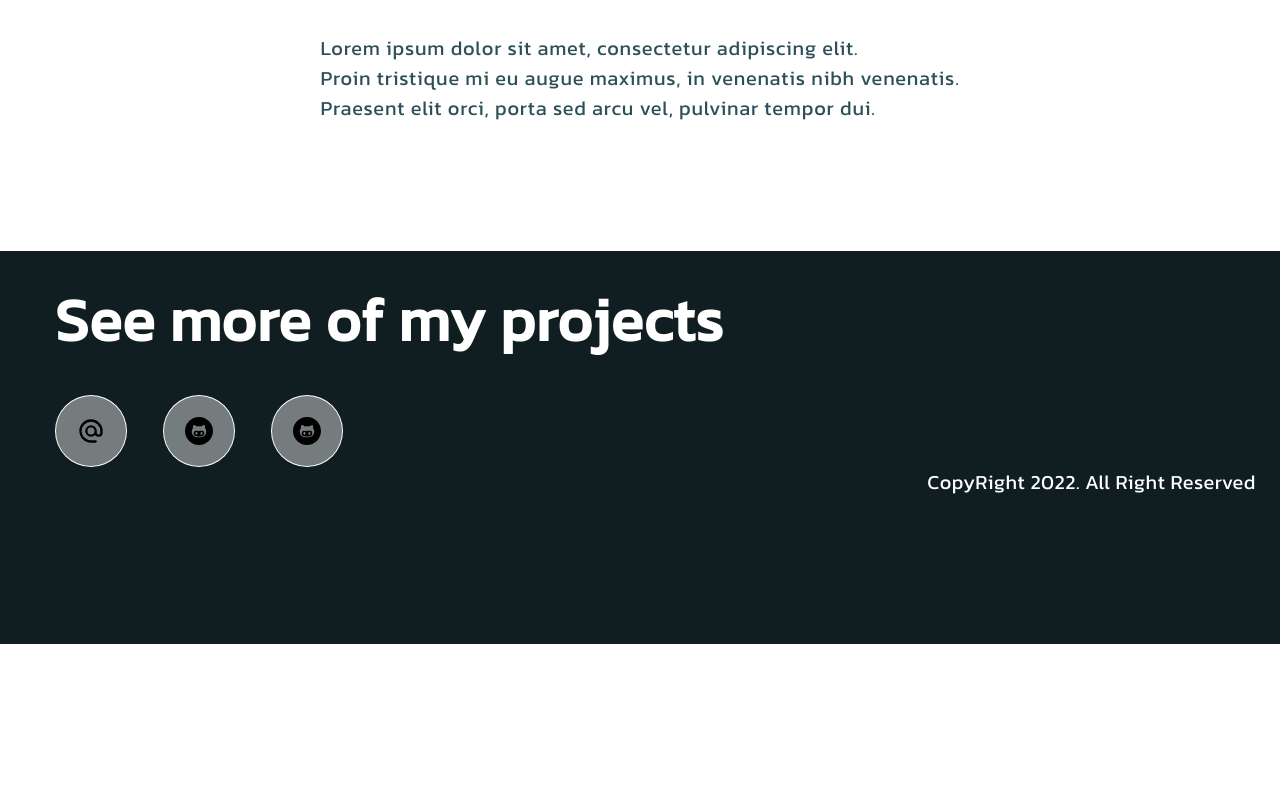
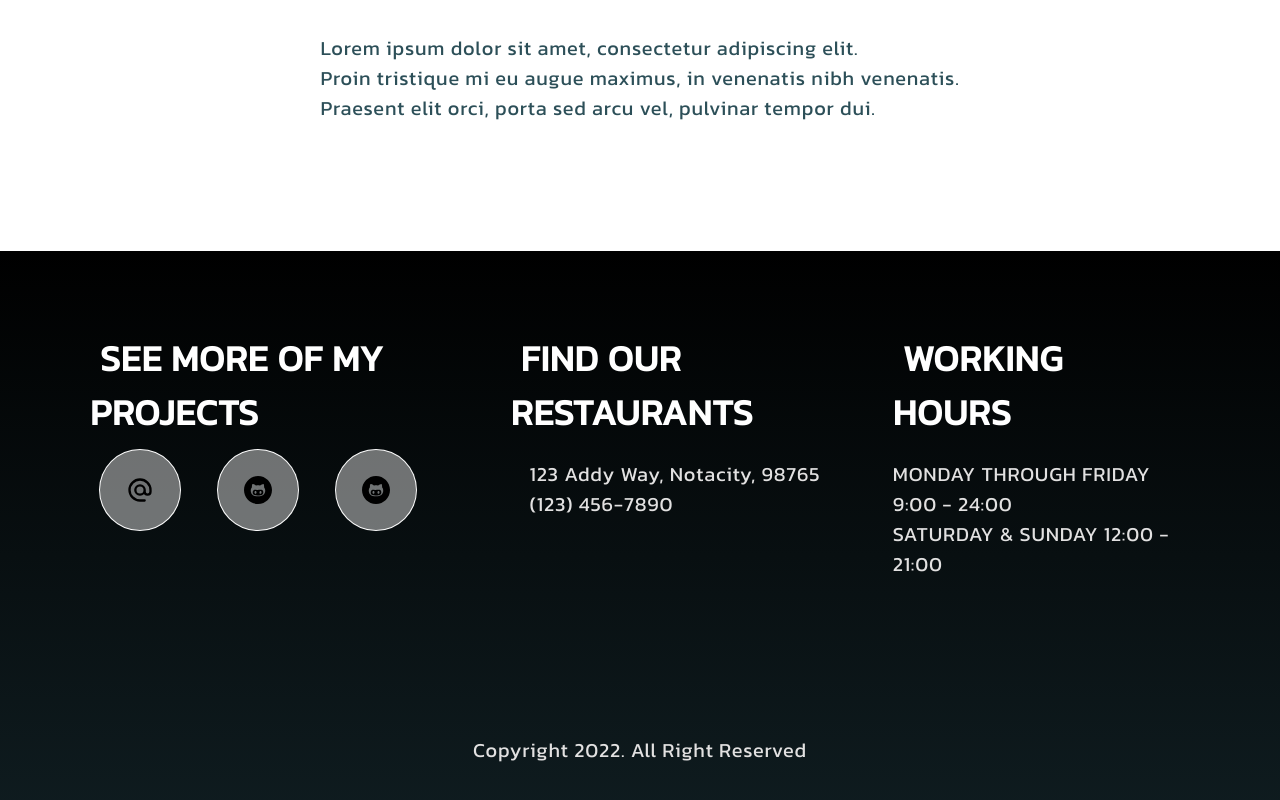
Before and after one commit to bennguyenn24/Steakhouse-Society, a React (Vite) app: page / in a window 1280 px wide. Shown: the part 930-1730 px from the top of the page. Before the commit the page ends 1574 px from the top, so only its background shows below. Built offline with nearby package versions, Linux system fonts and the light colour scheme.

Commit message:
Added Footer to everey pages and updated Footer

```diff
--- a/src/components/Footer.jsx
+++ b/src/components/Footer.jsx
@@ -1,30 +1,45 @@
-import { Col, Container, Row } from "react-bootstrap";
-import '../styles/Footer.css'
-import navIcon1 from '../assets/navIcon1.svg'
-import navIcon2 from '../assets/navIcon2.svg'
-import navIcon3 from '../assets/navIcon3.svg'
+import "../styles/Footer.css";
+import navIcon1 from "../assets/navIcon1.svg";
+import navIcon2 from "../assets/navIcon2.svg";
+import navIcon3 from "../assets/navIcon3.svg";
 
 const Footer = () => {
-    return (
-        <footer className="footer">
-            <h4>See more of my projects</h4>
-            <Container>
-                <Row className="align-item-center">
-                    <Col sm={6}>
-                        <img src={''} alt="" />
-                    </Col>
-                    <Col sm={6} className="text-center text-sm-end">
-                        <div className="social-icon">
-                            <a href=""><img src={navIcon1} alt="" /></a>
-                            <a href=""><img src={navIcon2} alt="" /></a>
-                            <a href=""><img src={navIcon3} alt="" /></a>
-                        </div>
-                        <p>CopyRight 2022. All Right Reserved</p>
-                    </Col>
-                </Row>
-            </Container>
-        </footer>
-    )
-}
+	return (
+		<footer id="footer" className="footer">
+			<div className="footer-container">
+				<section>
+					<h4>SEE MORE OF MY PROJECTS</h4>
+					<div className="social-icon">
+						<a href="">
+							<img src={navIcon1} alt="" />
+						</a>
+						<a href="">
+							<img src={navIcon2} alt="" />
+						</a>
+						<a href="">
+							<img src={navIcon3} alt="" />
+						</a>
+					</div>
+				</section>
+				{/* Location */}
+				<section className="find-location">
+					<h4>FIND OUR RESTAURANTS</h4>
+					<p>
+						123 Addy Way, Notacity, 98765 <br /> (123) 456-7890
+					</p>
+				</section>
+				{/* Hours */}
+				<section className="hours">
+					<h4>WORKING HOURS</h4>
+					<p>
+						MONDAY THROUGH FRIDAY 9:00 - 24:00 <br /> SATURDAY & SUNDAY 12:00 - 21:00
+					</p>
+				</section>
+			</div>
+
+			<p>Copyright 2022. All Right Reserved</p>
+		</footer>
+	);
+};
 
 export default Footer;
--- a/src/pages/ChickenPork.jsx
+++ b/src/pages/ChickenPork.jsx
@@ -1,6 +1,11 @@
+import Footer from "../components/Footer";
+
 const ChickenPork = () => {
     return (
+        <div>
         <h1>Chicken & Pork</h1>
+        <Footer />
+        </div>
     )
 }
 
--- a/src/pages/Seafood.jsx
+++ b/src/pages/Seafood.jsx
@@ -1,6 +1,11 @@
+import Footer from "../components/Footer";
+
 const Seafood = () => {
     return (
+        <div>
         <h1>Seafood</h1>
+        <Footer />
+        </div>
     )
 }
 
--- a/src/pages/Steaks.jsx
+++ b/src/pages/Steaks.jsx
@@ -1,3 +1,4 @@
+import Footer from "../components/Footer";
 import ProductCard from "../components/ProductCard";
 import products from "../data/products"
 
@@ -10,6 +11,7 @@ const Steaks = () => {
 					<ProductCard key={product.id} product={product}/>
 				))}
 			</div>
+            <Footer />
             </div>
     )
 }
--- a/src/styles/Footer.css
+++ b/src/styles/Footer.css
@@ -1,32 +1,41 @@
-.footer {
-	padding: 24px;
-	position: relative;
-	background-color: #101e22;
-	min-height: 150px;
+#footer {
+	/* background-color: #101e22; */
+
+	background-image: linear-gradient(to top, #101e22 0%, #000000 100%);
+	height: 450px;
+	padding: 80px;
 }
 
 h4 {
-	padding-left: 2.5%;
 	color: #fff;
-	font-size: 60px;
+	font-size: 36px;
+	padding: 10px;
+	padding-top: 0px;
+	text-indent: 10px;
+}
+
+.footer {
+	color: #e2e1e1;
+	display: flex;
+	flex-direction: column;
+	align-items: center;
 }
 
 .footer p {
-	color: #fff;
-	font-weight: 300;
-	font-size: 20px;
-	letter-spacing: 0.5px;
-    justify-content: end;
+	color: #e2e1e1;
+	padding: 10px;
 }
 
 .social-icon {
 	padding-left: 1.4%;
 	margin-left: 14px;
+	padding-bottom: 50%;
 }
 
 .social-icon a {
 	width: 70px;
 	height: 70px;
+	padding: 5px;
 	background: rgba(217, 217, 217, 0.5);
 	display: inline-flex;
 	border-radius: 50%;
@@ -41,3 +50,9 @@ h4 {
 	z-index: 1;
 	transition: 0.3s ease-in-out;
 }
+
+.footer-container {
+	display: flex;
+	justify-content: space-between;
+	gap: 3%;
+}
--- a/src/styles/Navbar.css
+++ b/src/styles/Navbar.css
@@ -4,7 +4,7 @@
 	align-items: center;
 	height: 10vh;
 	padding-inline: 4%;
-	background-color: #101E22;
+	background-image: linear-gradient(to right, #101e22 0%, #000000 100%);
 	color: white;
 }
 
```
